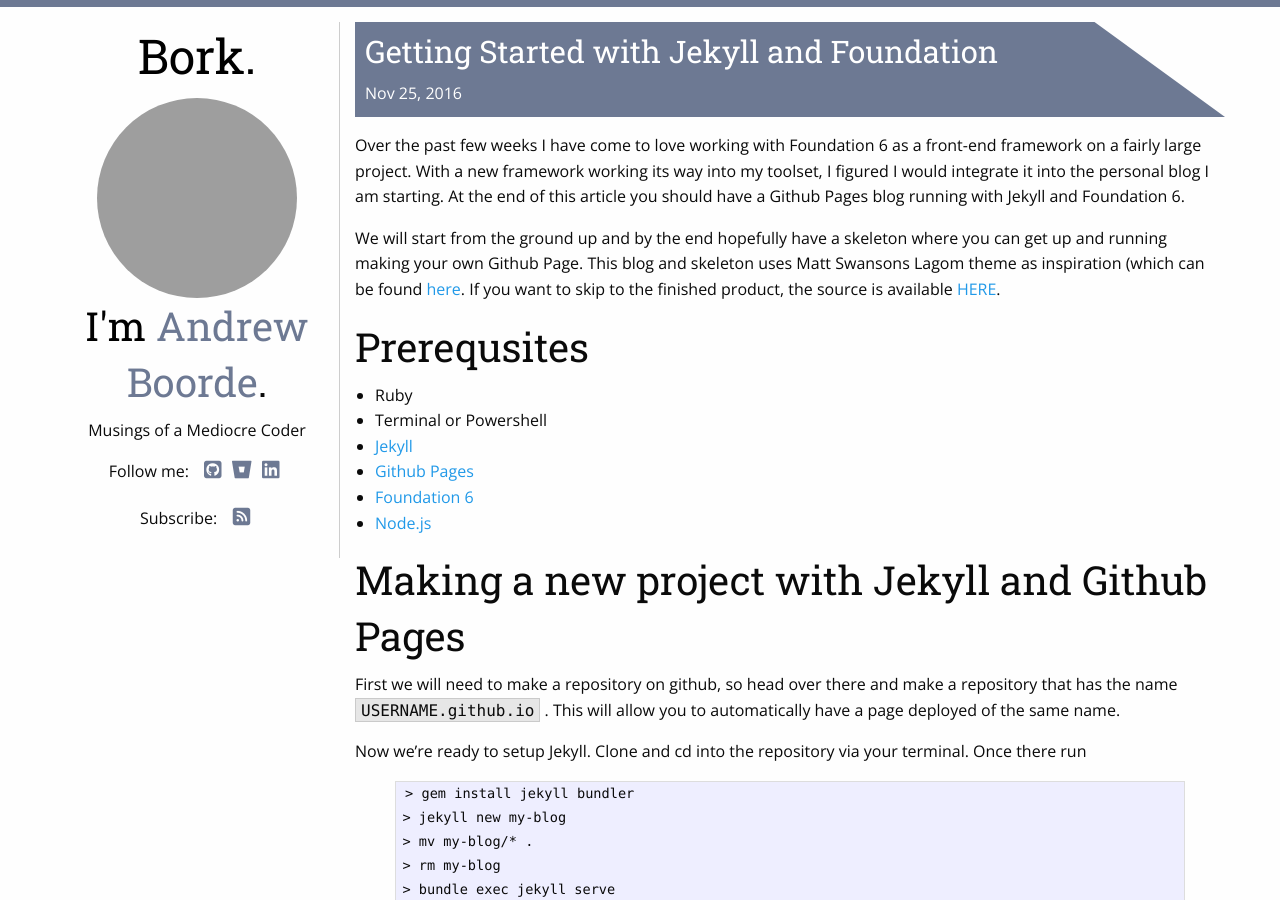
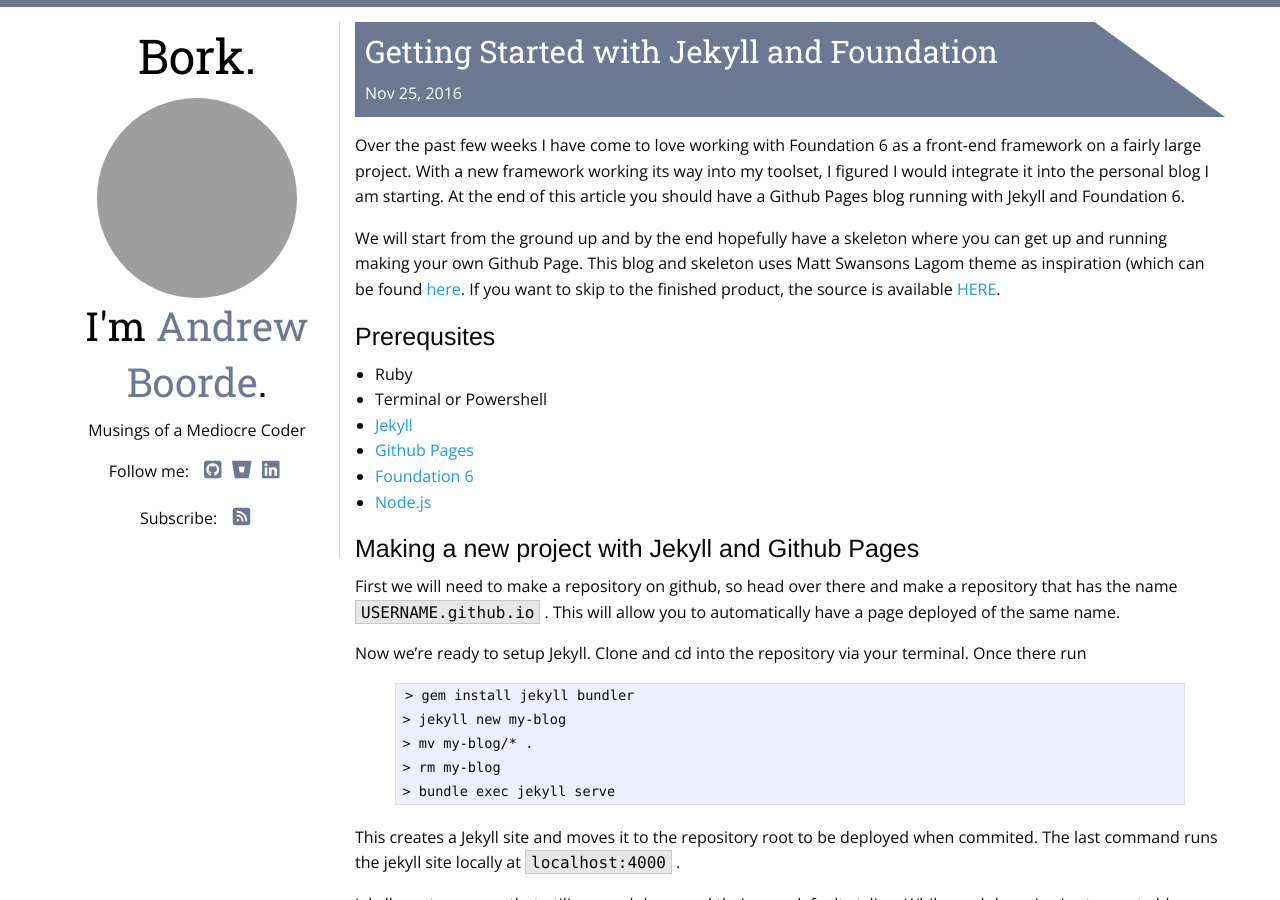
Before and after one commit to andrewboorde/andrewboorde.github.io, a Jekyll site: the page built from _posts/2016-11-25-getting-started-jekyll-foundation.md, in a window 1280 px wide and 900 px high. Built offline with Jekyll 4.4.1, drawn with Linux system fonts in a browser that asks for light colours; nearby versions of some CDN libraries; comment, search, counter and statistics services are not loaded; grey boxes are pictures that could not be loaded.

Commit message:
Change headers

```diff
--- a/_posts/2016-11-25-getting-started-jekyll-foundation.md
+++ b/_posts/2016-11-25-getting-started-jekyll-foundation.md
@@ -19,7 +19,7 @@
 
 
 
-## Prerequsites
+#### Prerequsites
 
 * Ruby
 * Terminal or Powershell
@@ -28,7 +28,7 @@
 * [Foundation 6][foundation-link]
 * [Node.js][node-link]
 
-## Making a new project with Jekyll and Github Pages
+#### Making a new project with Jekyll and Github Pages
 
 First we will need to make a repository on github, so head over there and make a repository that
 has the name `USERNAME.github.io` . This will allow you to automatically have a page deployed of the same name.
@@ -49,7 +49,7 @@
 nice to create blog posts, I find having the page constructed in html and sass to be much more
 familiar. From here, we will construct a different skeleton while integrating Foundation.
 
-## Refactoring Jekyll with Foundation
+#### Refactoring Jekyll with Foundation
 
 First we will need to add to the folder structure in order to override jekyll defaults and have
 a place for some foundation assets. In the root of your project you will need to add:
```
